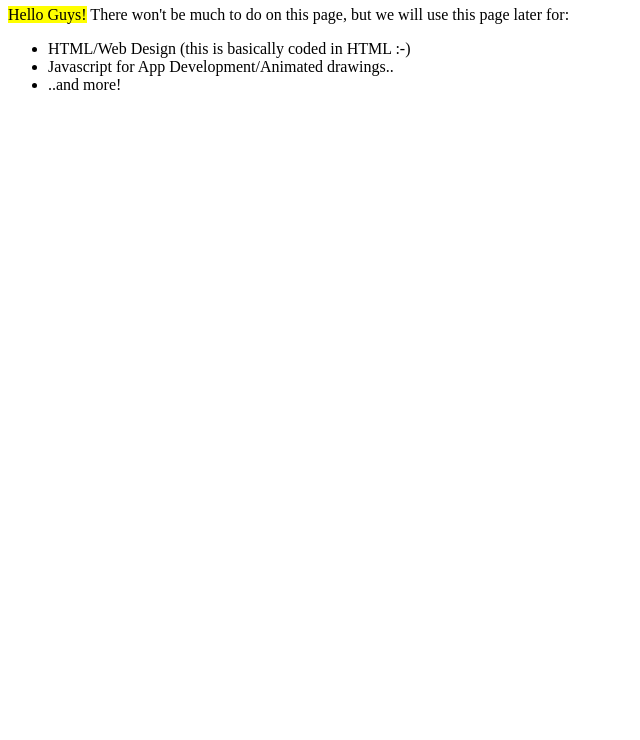
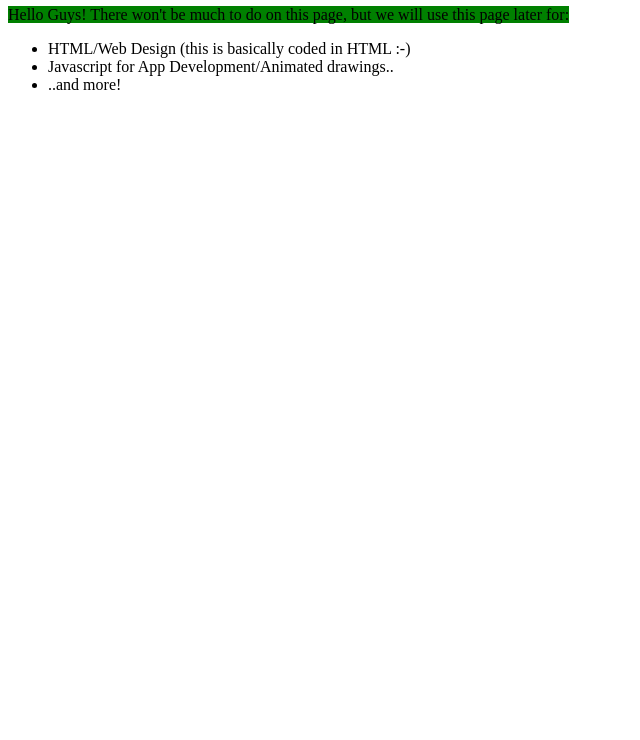
Before and after one commit to patricks-lab/websiteold, a plain HTML site: page index.html in a window 1280 px wide. Shown: the part 60-800 px from the top of the page, without its empty margins (0-640 px from the left). Drawn offline with Linux system fonts and the light colour scheme.

Commit message:
Update index.html

```diff
--- a/index.html
+++ b/index.html
@@ -3,7 +3,7 @@
 <h1>Sample website</h1>
 <style>
 span.highlight {
-    background-color: yellow;
+    background-color: green;
 }
 </style>
 </head>
@@ -11,8 +11,9 @@ span.highlight {
 <body>
 
 <p>
-<span class = "highlight">Hello Guys!</span>
+<span class = "highlight">Hello Guys!
 There won't be much to do on this page, but we will use this page later for:
+</span>
 </p>
 
 <ul>
```
